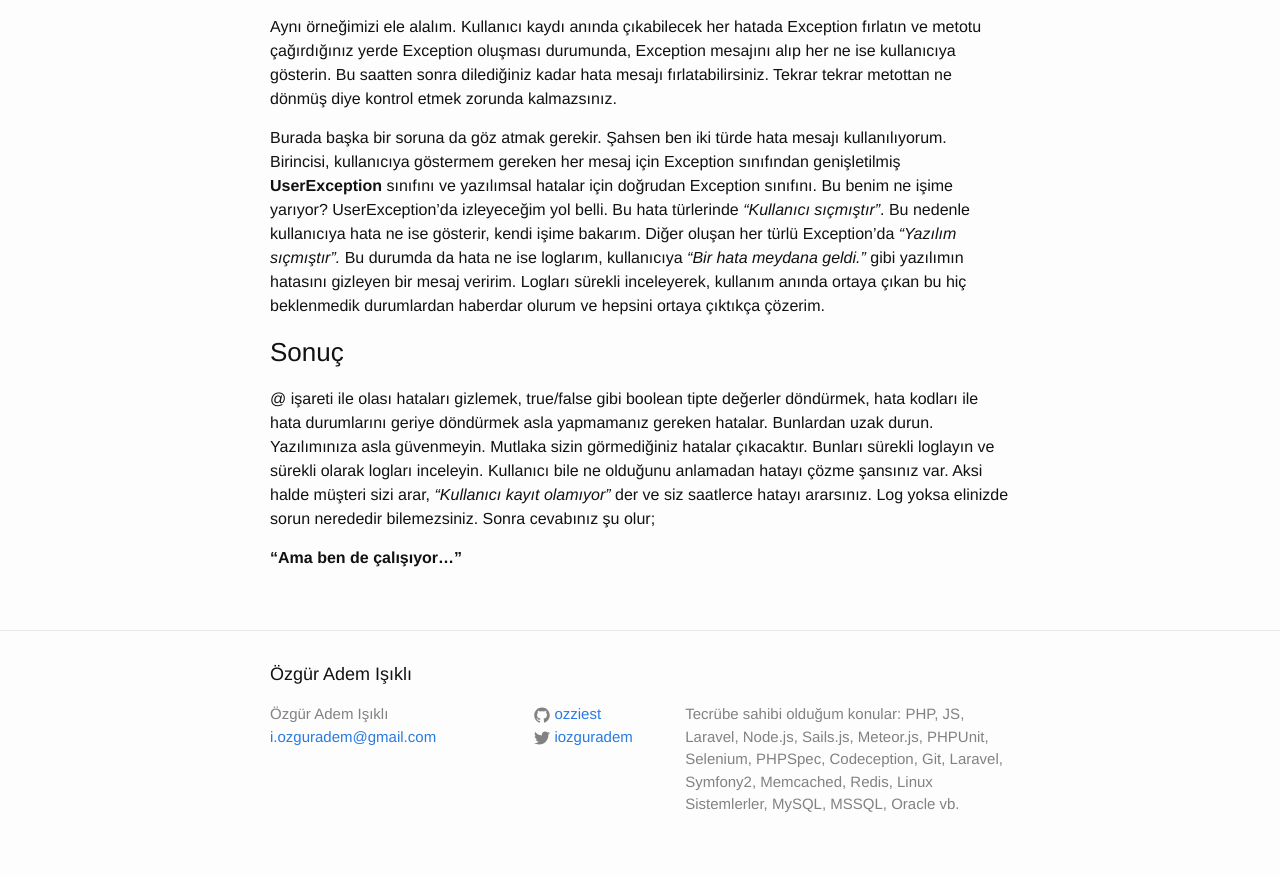
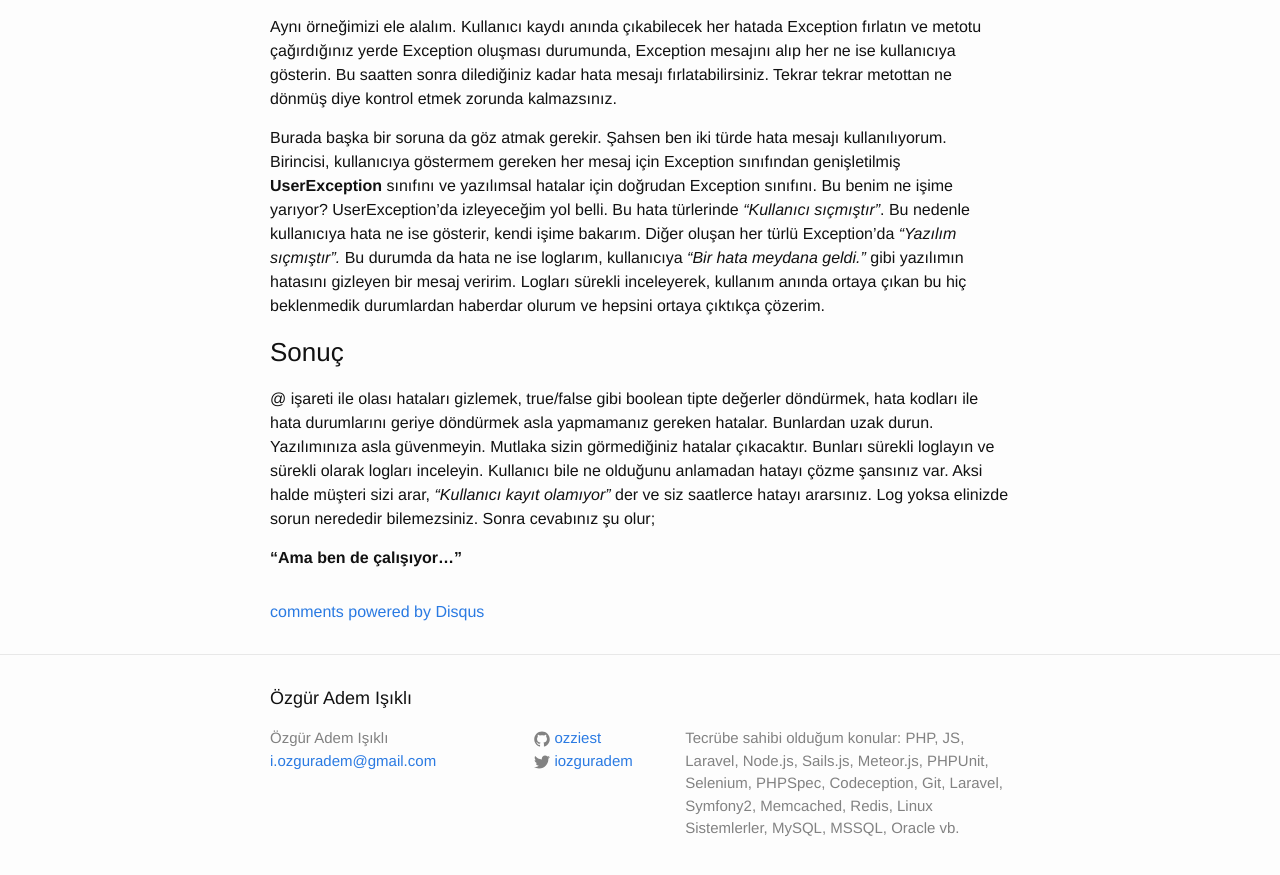
Before and after one commit to ozziest/ozziest.github.io, a Jekyll site: the page built from _posts/2014-08-19-php-ve-hata-yonetimi.md, in a window 1280 px wide and 900 px high, scrolled down 779 px. Shown: the top 875 px of the window. Built offline with Jekyll 4.4.1, drawn with Linux system fonts in a browser that asks for light colours; comment, search, counter and statistics services are not loaded; some of the changed lines change nothing that is shown.

Commit message:
Added disqus comment system

```diff
--- a/_layouts/post.html
+++ b/_layouts/post.html
@@ -12,4 +12,17 @@
     {{ content }}
   </article>
 
+    <div id="disqus_thread"></div>
+    <script type="text/javascript">
+        var disqus_shortname = 'iozguradem';
+        (function() {
+            var dsq = document.createElement('script'); dsq.type = 'text/javascript'; dsq.async = true;
+            dsq.src = '//' + disqus_shortname + '.disqus.com/embed.js';
+            (document.getElementsByTagName('head')[0] || document.getElementsByTagName('body')[0]).appendChild(dsq);
+        })();
+    </script>
+    <noscript>Please enable JavaScript to view the <a href="http://disqus.com/?ref_noscript">comments powered by Disqus.</a></noscript>
+    <a href="http://disqus.com" class="dsq-brlink">comments powered by <span class="logo-disqus">Disqus</span></a>
+
+
 </div>
```
